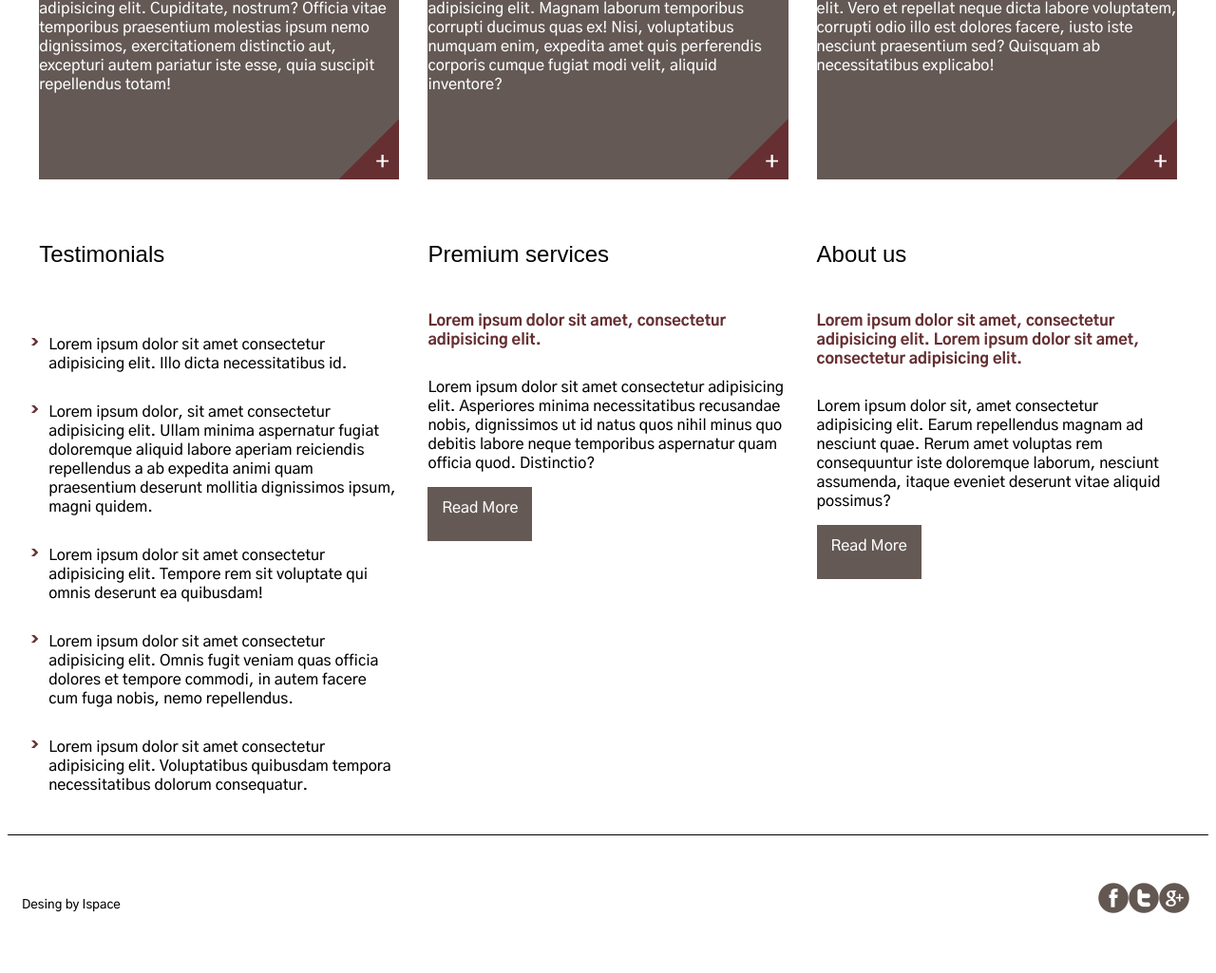
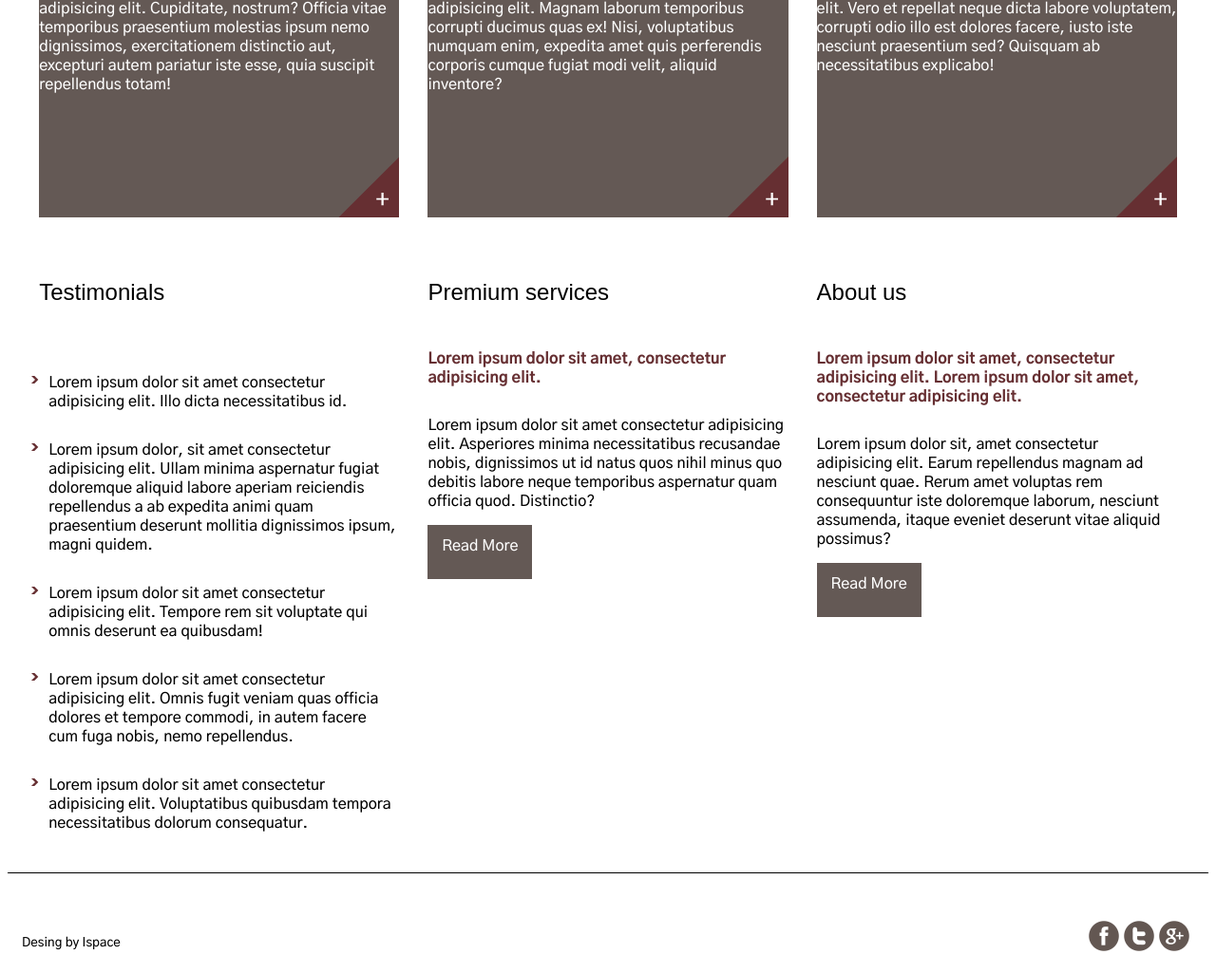
Before and after one commit to fb-lb/my_home_space, a plain HTML site: page index.html in a window 1280 px wide. Shown: the part 1620-2645 px from the top of the page at 95% size. Before the commit the page ends 2605 px from the top, so only its background shows below. Drawn offline with Linux system fonts and the light colour scheme; a web font is replaced by a local one.

Commit message:
Remove all position CSS properties, modify hover on social network icons, modify hover on plus button image

```diff
--- a/assets/css/style.css
+++ b/assets/css/style.css
@@ -102,7 +102,6 @@ span {
 
 main div {
     display: flex;
-    flex-direction: row;
     justify-content:center;
     column-gap: 30px;
 }
@@ -111,8 +110,7 @@ main div {
     display: flex;
     flex-direction: column;
     flex-basis: 30%;
-    height: 530px;
-    position: relative;
+    height: 570px;
     margin-top: 20px;
     background-color: #645955;
 }
@@ -134,17 +132,15 @@ main div {
 }
 
 .post__link {
-    clip-path: polygon(100% 0%, 100% 100%, 0% 100%);
-    position: absolute;
-    bottom: 0;
-    right: 0;
-    display: flex;
+    clip-path: polygon(150% -50%, 150% 150%, -50% 150%);
+    height: 64px;
+    width: 64px;
+    margin-left: auto;
+    margin-top:auto;
 }
 
 .post__link:hover {
-    bottom: -5px;
-    right: -5px;
-    border: 5px solid  #662F32;
+    box-shadow: 0px 0px 0px 5px #662F32;
 }
 
 .info-post {
@@ -198,54 +194,49 @@ footer {
     padding: 50px 20px 15px 15px;
     display: flex;
     justify-content: space-between;
-    position: relative;
 }
 
-small {
+footer small {
     align-self: end;
 }
 
 footer div {
     display: flex;
+    gap: 5px;
 }
 
 footer div a {
     width: 32px;
     height: 32px;
     overflow: hidden;
-    z-index: 1;
 }
 
 footer div a img {
     height: 32px;
     width: 96px;
     object-fit: cover;
-    opacity: 0%;
 }
 
 .icons__facebook {
+    object-position:top;
+}
+
+.icons__facebook:hover {
     object-position:bottom;
 }
 
+.icons__twitter {
+    object-position:top 0 left -32px;
+}
 
-.icons__twitter {
+.icons__twitter:hover {
     object-position:bottom 0 left -32px;
 }
 
 .icons__google {
+    object-position:top 0 left -64px;
+}
+
+.icons__google:hover {
     object-position:bottom 0 left -64px;
 }
-
-div > a img:hover {
-    opacity: 100%;
-}
-
-footer>img {
-    height: 32px;
-    width: 96px;
-    object-fit: cover;
-    object-position:top;
-    position: absolute;
-    bottom: 15px;
-    right: 20px;
-}
--- a/index.html
+++ b/index.html
@@ -82,7 +82,6 @@
             <a href="#"><img class="icons__twitter" src="./assets/img/reseaux.png" alt="Twitter icon"></a>
             <a href="#"><img class="icons__google" src="./assets/img/reseaux.png" alt="Google icon"></a>
         </div>
-        <img src="./assets/img/reseaux.png" alt="Facebook, Twitter and Google icons">
     </footer>
 </body>
 </html>
```
